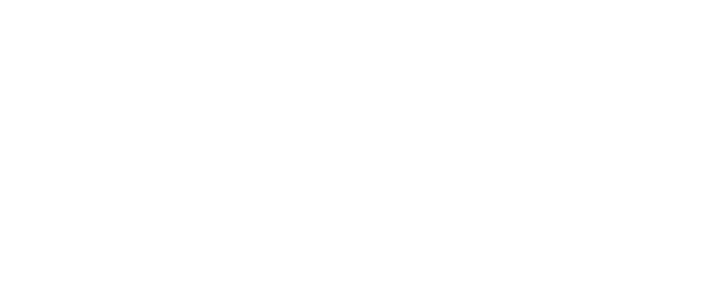
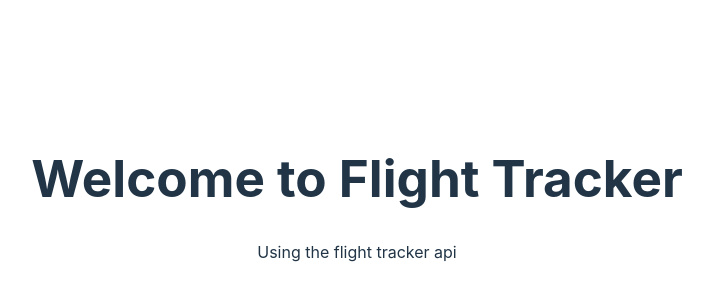
Before and after one commit to ChesterKeh/FaaChart, a React (Vite) app in the folder FaaFlightCharts/FAAFlightChart/: page /About in a window 1280 px wide. Before the commit this address had no page. Shown: the part 202-502 px from the top of the page, without its empty margins (283-996 px from the left). Built offline with nearby package versions, Linux system fonts and the light colour scheme.

Commit message:
added 2 routes

```diff
--- a/FaaFlightCharts/FAAFlightChart/src/App.jsx
+++ b/FaaFlightCharts/FAAFlightChart/src/App.jsx
@@ -2,6 +2,7 @@ import React from "react";
 import { Routes, Route, BrowserRouter } from "react-router-dom";
 import "./App.css";
 import FlightTracker from "./components/FlightTracker";
+import About from "./pages/About";
 
 function App() {
   return (
@@ -11,7 +12,12 @@ function App() {
         <Route
           path="/FlightTracker"
           element={<FlightTracker />}
-        ></Route>
+        />
+
+        <Route
+          path="/About"
+          element={<About />}
+        />
       </Routes>
     </BrowserRouter>
   );
--- /dev/null
+++ b/FaaFlightCharts/FAAFlightChart/src/pages/About.jsx
@@ -0,0 +1,8 @@
+export default function About() {
+  return (
+    <>
+      <h1>Welcome to Flight Tracker</h1>
+      <p>Using the flight tracker api</p>
+    </>
+  );
+}
```
